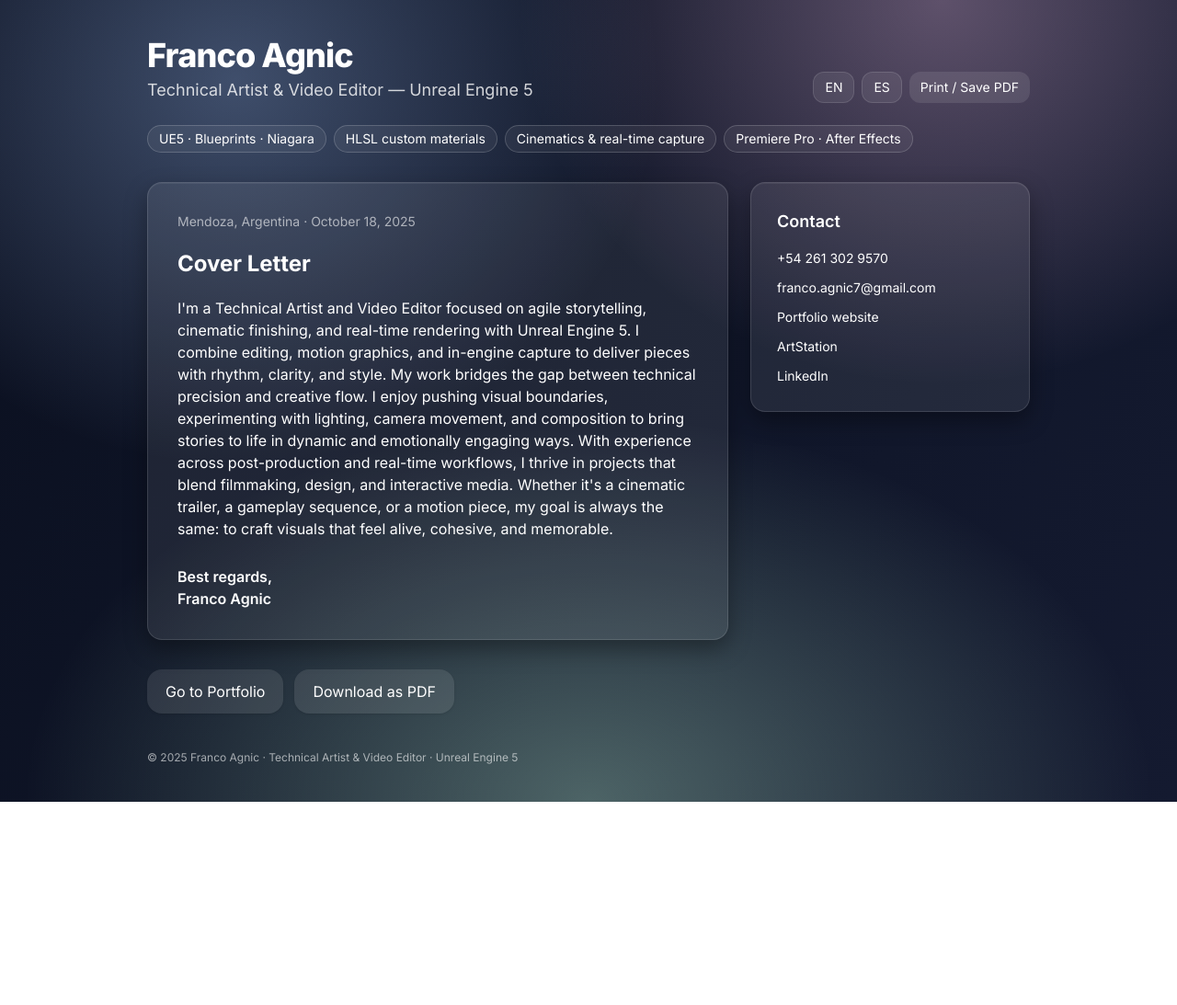
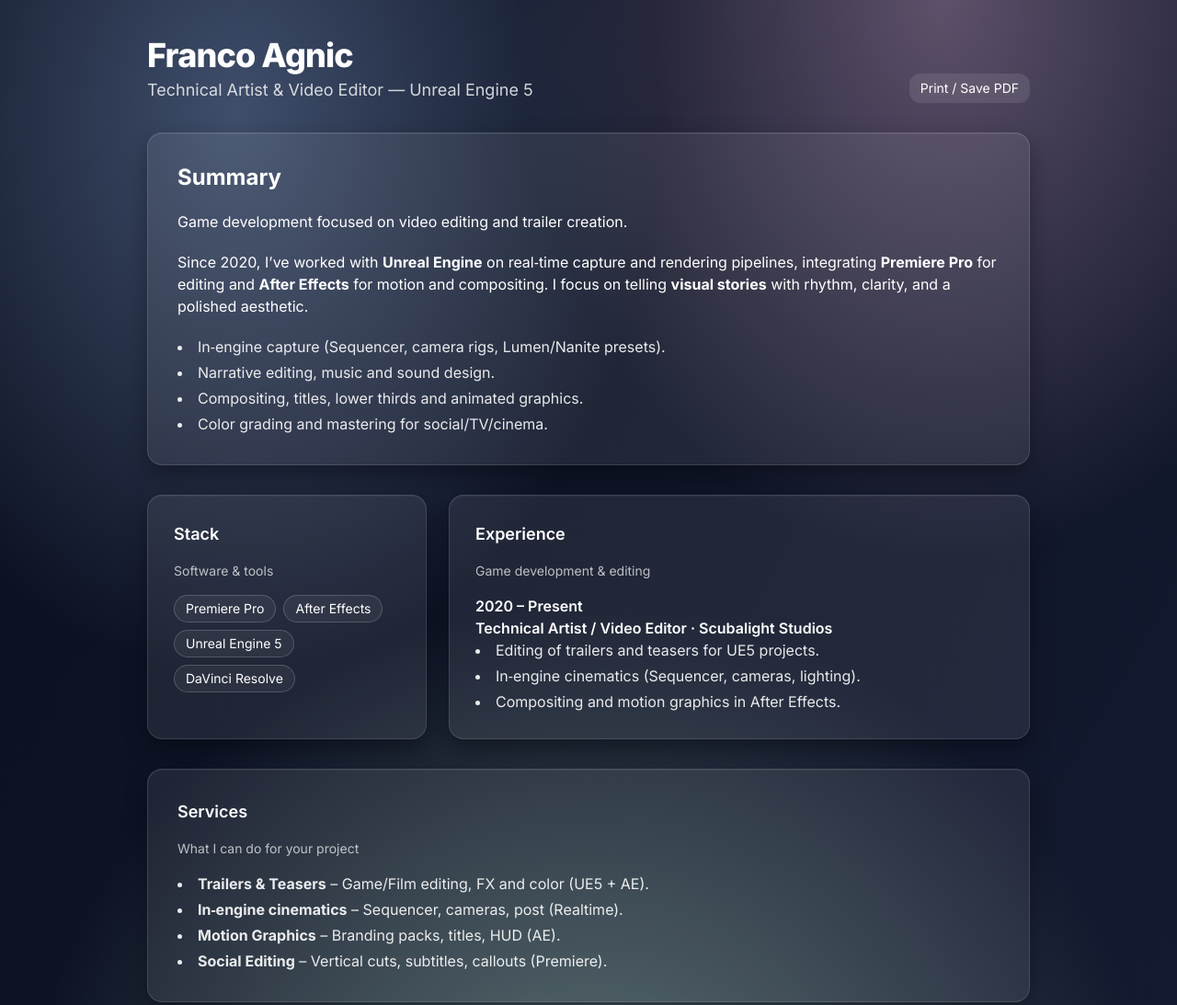
Before and after one commit to Frank-07/Cover-Letter-VideoEdit, a plain HTML site: page index.html in a window 1280 px wide. Shown: the top 1093 px of the page at 92% size. Before the commit the page ends 872 px from the top, so only its background shows below. Drawn offline with nearby package versions, Linux system fonts and the light colour scheme.

Commit message:
Update index.html

```diff
--- a/index.html
+++ b/index.html
@@ -34,59 +34,59 @@
         <p class="text-base sm:text-lg text-white/80 mt-1">Technical Artist & Video Editor — Unreal Engine 5</p>
       </div>
       <div class="flex flex-wrap gap-2">
-        <button id="btn-en" class="px-3 py-1.5 rounded-xl text-sm glass hover:bg-white/10 transition">EN</button>
-        <button id="btn-es" class="px-3 py-1.5 rounded-xl text-sm glass hover:bg-white/10 transition">ES</button>
         <button id="btn-print" class="px-3 py-1.5 rounded-xl text-sm bg-white/10 hover:bg-white/20 transition">Print / Save PDF</button>
       </div>
     </header>
 
-    <section class="mt-6 flex flex-wrap gap-2">
-      <span class="tag rounded-2xl px-3 py-1 text-xs sm:text-sm">UE5 · Blueprints · Niagara</span>
-      <span class="tag rounded-2xl px-3 py-1 text-xs sm:text-sm">HLSL custom materials</span>
-      <span class="tag rounded-2xl px-3 py-1 text-xs sm:text-sm">Cinematics & real-time capture</span>
-      <span class="tag rounded-2xl px-3 py-1 text-xs sm:text-sm">Premiere Pro · After Effects</span>
+    <section class="mt-8 glass shine rounded-2xl p-6 sm:p-8 space-y-5">
+      <h2 class="text-xl sm:text-2xl font-bold">Summary</h2>
+      <p>Game development focused on video editing and trailer creation.</p>
+      <p>Since 2020, I’ve worked with <strong>Unreal Engine</strong> on real‑time capture and rendering pipelines, integrating <strong>Premiere Pro</strong> for editing and <strong>After Effects</strong> for motion and compositing. I focus on telling <strong>visual stories</strong> with rhythm, clarity, and a polished aesthetic.</p>
+      <ul class="list-disc list-inside space-y-1 text-white/90">
+        <li>In‑engine capture (Sequencer, camera rigs, Lumen/Nanite presets).</li>
+        <li>Narrative editing, music and sound design.</li>
+        <li>Compositing, titles, lower thirds and animated graphics.</li>
+        <li>Color grading and mastering for social/TV/cinema.</li>
+      </ul>
     </section>
 
-    <main class="mt-8 grid grid-cols-1 lg:grid-cols-3 gap-6">
-      <article class="lg:col-span-2 glass shine rounded-2xl p-6 sm:p-8">
-        <div id="cover-en" class="space-y-5">
-          <p class="text-sm text-white/60">Mendoza, Argentina · <span id="today"></span></p>
-          <h2 class="text-xl sm:text-2xl font-bold">Cover Letter</h2>
-          <p>
-            I'm a Technical Artist and Video Editor focused on agile storytelling, cinematic finishing, and real-time rendering with Unreal Engine 5. I combine editing, motion graphics, and in-engine capture to deliver pieces with rhythm, clarity, and style. My work bridges the gap between technical precision and creative flow. I enjoy pushing visual boundaries, experimenting with lighting, camera movement, and composition to bring stories to life in dynamic and emotionally engaging ways. With experience across post-production and real-time workflows, I thrive in projects that blend filmmaking, design, and interactive media. Whether it's a cinematic trailer, a gameplay sequence, or a motion piece, my goal is always the same: to craft visuals that feel alive, cohesive, and memorable.
-          </p>
-          <div class="pt-2">
-            <p class="font-semibold">Best regards,</p>
-            <p class="font-semibold">Franco Agnic</p>
-          </div>
+    <div class="grid grid-cols-1 lg:grid-cols-3 gap-6 mt-8">
+      <section class="glass shine rounded-2xl p-6 sm:p-7 space-y-4">
+        <h3 class="text-lg font-semibold">Stack</h3>
+        <p class="text-sm text-white/70">Software & tools</p>
+        <div class="flex flex-wrap gap-2">
+          <span class="tag rounded-2xl px-3 py-1 text-sm">Premiere Pro</span>
+          <span class="tag rounded-2xl px-3 py-1 text-sm">After Effects</span>
+          <span class="tag rounded-2xl px-3 py-1 text-sm">Unreal Engine 5</span>
+          <span class="tag rounded-2xl px-3 py-1 text-sm">DaVinci Resolve</span>
         </div>
+      </section>
 
-        <div id="cover-es" class="space-y-5 hidden">
-          <p class="text-sm text-white/60">Mendoza, Argentina · <span class="today-es"></span></p>
-          <h2 class="text-xl sm:text-2xl font-bold">Carta de Presentación</h2>
-          <p>
-            Soy Technical Artist y Video Editor enfocado en storytelling ágil, acabado cinematográfico y renderizado en tiempo real con Unreal Engine 5. Combino edición, motion graphics y captura dentro del motor para lograr piezas con ritmo, claridad y estilo. Mi trabajo une la precisión técnica con el flujo creativo. Disfruto empujar los límites visuales, experimentando con la iluminación, el movimiento de cámara y la composición para dar vida a historias de manera dinámica y emocionalmente envolvente. Con experiencia tanto en posproducción como en flujos en tiempo real, me destaco en proyectos que combinan cine, diseño y medios interactivos. Ya sea un tráiler cinematográfico, una secuencia de gameplay o una pieza de motion, mi objetivo siempre es el mismo: crear visuales que se sientan vivos, cohesivos y memorables.
-          </p>
-          <div class="pt-2">
-            <p class="font-semibold">Saludos,</p>
-            <p class="font-semibold">Franco Agnic</p>
-          </div>
-        </div>
-      </article>
-
-      <aside class="space-y-6">
-        <div class="glass shine rounded-2xl p-6 sm:p-7">
-          <h3 class="text-lg font-semibold mb-4">Contact</h3>
-          <ul class="space-y-3 text-sm">
-            <li><a href="tel:+542613029570" class="hover:underline">+54 261 302 9570</a></li>
-            <li><a href="mailto:franco.agnic7@gmail.com" class="hover:underline">franco.agnic7@gmail.com</a></li>
-            <li><a href="https://frank-07.github.io/MyPortfolio/" target="_blank" class="hover:underline">Portfolio website</a></li>
-            <li><a href="https://www.artstation.com/francoagnic3" target="_blank" class="hover:underline">ArtStation</a></li>
-            <li><a href="https://www.linkedin.com/in/franco-agnic" target="_blank" class="hover:underline">LinkedIn</a></li>
+      <section class="glass shine rounded-2xl p-6 sm:p-7 space-y-4 lg:col-span-2">
+        <h3 class="text-lg font-semibold">Experience</h3>
+        <p class="text-sm text-white/70">Game development & editing</p>
+        <div>
+          <p class="font-semibold">2020 – Present</p>
+          <p class="font-semibold">Technical Artist / Video Editor · Scubalight Studios</p>
+          <ul class="list-disc list-inside text-white/90 space-y-1">
+            <li>Editing of trailers and teasers for UE5 projects.</li>
+            <li>In‑engine cinematics (Sequencer, cameras, lighting).</li>
+            <li>Compositing and motion graphics in After Effects.</li>
           </ul>
         </div>
-      </aside>
-    </main>
+      </section>
+    </div>
+
+    <section class="glass shine rounded-2xl p-6 sm:p-8 mt-8 space-y-4">
+      <h3 class="text-lg font-semibold">Services</h3>
+      <p class="text-sm text-white/70">What I can do for your project</p>
+      <ul class="list-disc list-inside space-y-1 text-white/90">
+        <li><strong>Trailers & Teasers</strong> – Game/Film editing, FX and color (UE5 + AE).</li>
+        <li><strong>In‑engine cinematics</strong> – Sequencer, cameras, post (Realtime).</li>
+        <li><strong>Motion Graphics</strong> – Branding packs, titles, HUD (AE).</li>
+        <li><strong>Social Editing</strong> – Vertical cuts, subtitles, callouts (Premiere).</li>
+      </ul>
+    </section>
 
     <section class="mt-8 flex flex-wrap gap-3">
       <a href="https://frank-07.github.io/PortfolioVideoEditing/" target="_blank" class="px-5 py-3 rounded-2xl bg-white/10 hover:bg-white/20 transition shadow">Go to Portfolio</a>
@@ -99,13 +99,6 @@
   </div>
 
   <script>
-    const btnEn = document.getElementById('btn-en');
-    const btnEs = document.getElementById('btn-es');
-    const en = document.getElementById('cover-en');
-    const es = document.getElementById('cover-es');
-    btnEn.addEventListener('click', ()=>{ en.classList.remove('hidden'); es.classList.add('hidden'); });
-    btnEs.addEventListener('click', ()=>{ es.classList.remove('hidden'); en.classList.add('hidden'); });
-
     const btnPrint = document.getElementById('btn-print');
     const btnDownload = document.getElementById('btn-download');
     const printFn = () => window.print();
@@ -113,11 +106,6 @@
     if(btnDownload) btnDownload.addEventListener('click', printFn);
 
     const now = new Date();
-    const formatter = new Intl.DateTimeFormat('en-US', { year:'numeric', month:'long', day:'numeric' });
-    document.getElementById('today').textContent = formatter.format(now);
-    document.querySelectorAll('.today-es').forEach(el=>{
-      el.textContent = now.toLocaleDateString('es-AR', { year:'numeric', month:'long', day:'numeric' });
-    });
     document.getElementById('year').textContent = now.getFullYear();
   </script>
 </body>
```
